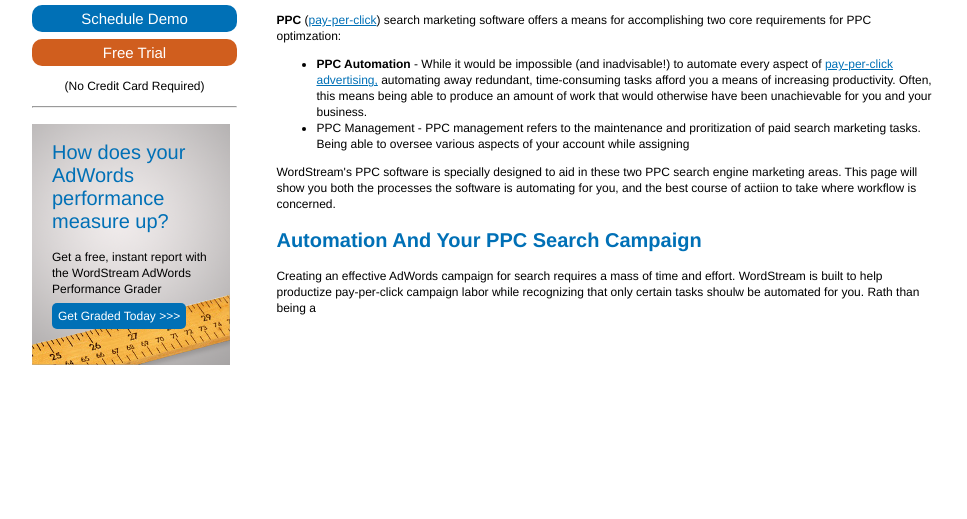
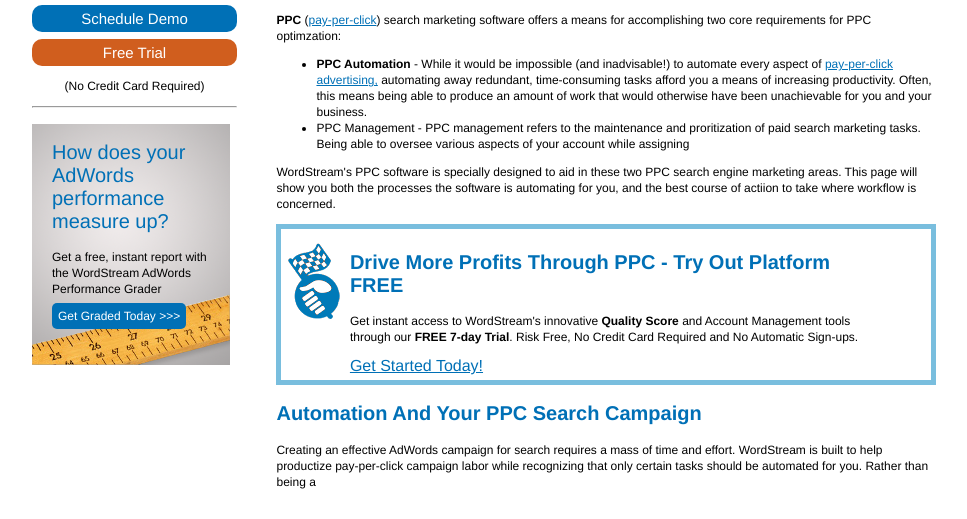
Before and after one commit to Hollyw00d/codingDojoSmallProjects, a PHP site: page / in a window 1280 px wide. Shown: the part 281-800 px from the top of the page, without its empty margins (138-1105 px from the left). Run offline with PHP 8.4, Linux system fonts and the light colour scheme.

Commit message:
middle of completing drive more profits callout

```diff
--- a/cs10_css-and-css3/assignment_wordstream/css/styles.css
+++ b/cs10_css-and-css3/assignment_wordstream/css/styles.css
@@ -710,3 +710,18 @@ ul, p {
         width: 100%;
         min-height: 250px;
     }
+
+    #article-callout {
+        border: 5px solid #79bede;
+        padding: 5px;
+    }
+
+    #article-callout img {
+        display: inline-block;
+        padding: 0 0 50px;
+    }
+
+    #article-callout-inner {
+        display: inline-block;
+        width: 530px;
+    }
--- a/cs10_css-and-css3/assignment_wordstream/index.html
+++ b/cs10_css-and-css3/assignment_wordstream/index.html
@@ -53,9 +53,6 @@
 
         <div id="bread-crumbs-with-phone">
 
-
-
-
             <div id="bread-crumbs">
                 <img src="images/home_button.png" width="41" height="23" /> <a href="#">PCC</a>
             </div>
@@ -86,14 +83,26 @@
 
             <p>WordStream's PPC software is specially designed to aid in these two PPC search engine marketing areas. This page will show you both the processes the software is automating for you, and the best course of actiion to take where workflow is concerned.</p>
 
+            <div id="article-callout">
+
+                <img src="images/content_ad.png" width="59" height="80" />
+
+                <div id="article-callout-inner">
+                    <h2>Drive More Profits Through PPC - Try Out Platform FREE</h2>
+
+                    <p>Get instant access to WordStream's innovative <strong>Quality Score</strong> and Account Management tools through our <strong>FREE 7-day Trial</strong>. Risk Free, No Credit Card Required and No Automatic Sign-ups.</p>
+
+                    <a href="#">Get Started Today!</a>
+
+                </div>
+
+            </div>
+
             <h2>Automation And Your PPC Search Campaign</h2>
 
-            <p>Creating an effective AdWords campaign for search requires a mass of time and effort. WordStream is built to help productize pay-per-click campaign labor while recognizing that only certain tasks shoulw be automated for you. Rath than being a</p>
+            <p>Creating an effective AdWords campaign for search requires a mass of time and effort. WordStream is built to help productize pay-per-click campaign labor while recognizing that only certain tasks should be automated for you. Rather than being a</p>
 
         </div>
-
-
-
 
     </div>
 
```
